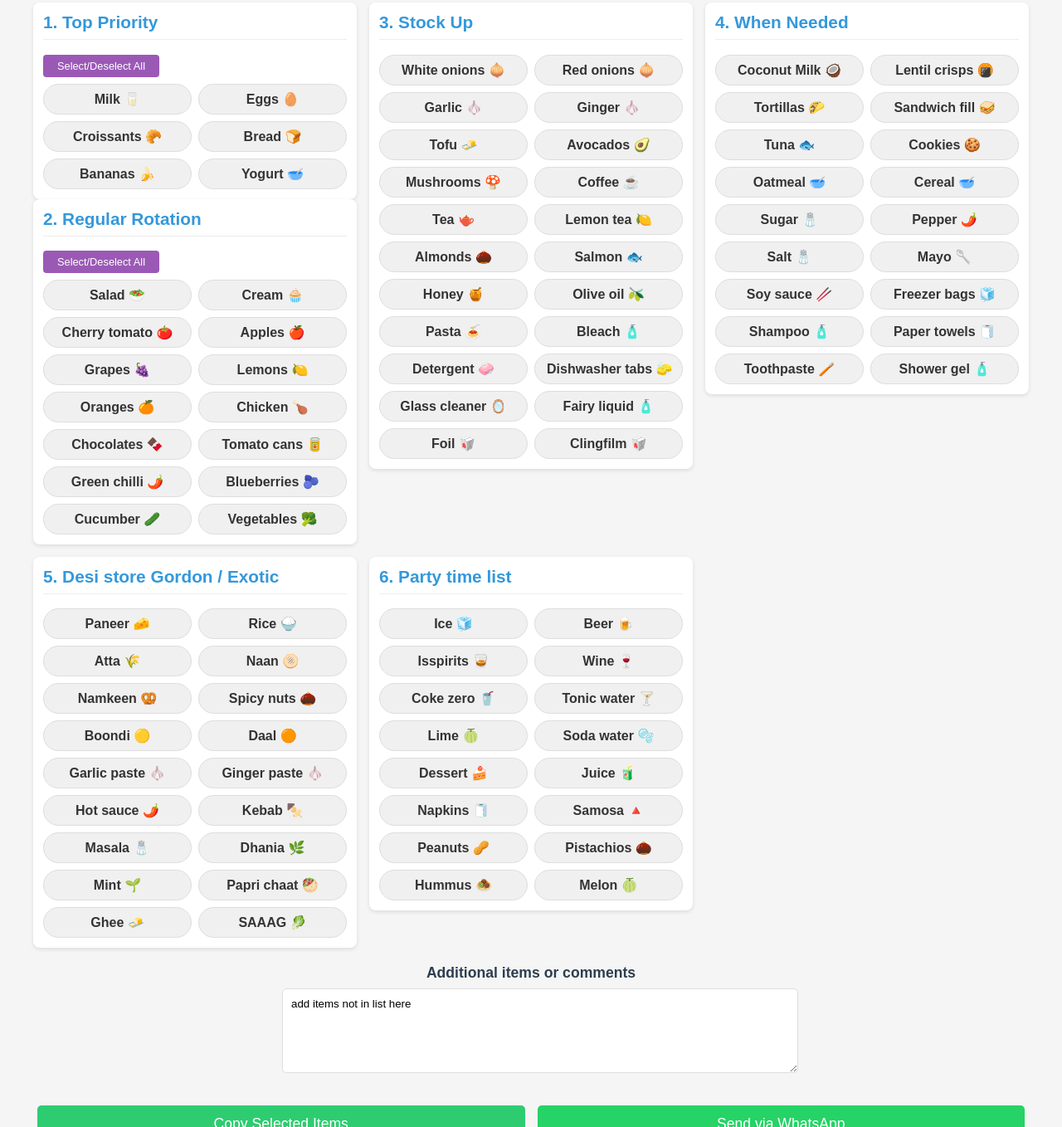
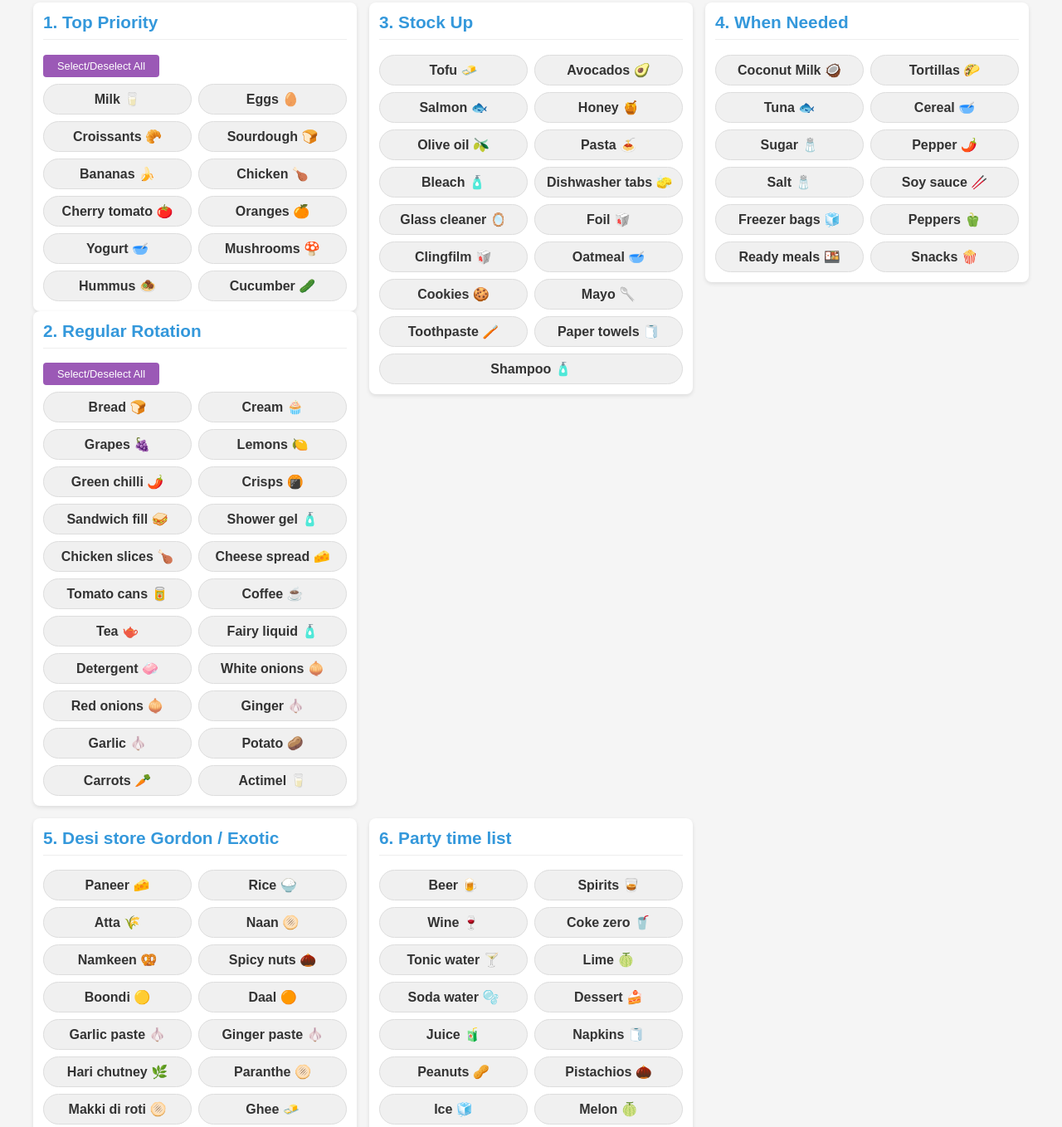
Before and after one commit to Guru656/6able-5hopping-6en, a plain HTML site: page index.html in a window 1280 px wide. Shown: the part 139-1497 px from the top of the page at 83% size. Drawn offline with Linux system fonts and the light colour scheme.

Commit message:
priorities and list items updated

```diff
--- a/index.html
+++ b/index.html
@@ -179,27 +179,22 @@
                 min-width: auto;
                 margin: 0;
             }
-            /* Left column */
             .category-container > div:nth-child(1) {
                 grid-column: 1;
                 grid-row: 1 / span 2;
             }
-            /* Middle column */
             .category-container > div:nth-child(2) {
                 grid-column: 2;
                 grid-row: 1;
             }
-            /* Right column */
             .category-container > div:nth-child(3) {
                 grid-column: 3;
                 grid-row: 1;
             }
-            /* Bottom left (Desi store) */
             .category-container > div:nth-child(4) {
                 grid-column: 1;
                 grid-row: 3;
             }
-            /* Bottom middle (Party time) */
             .category-container > div:nth-child(5) {
                 grid-column: 2;
                 grid-row: 3;
@@ -225,9 +220,15 @@
                     <button class="item-btn" data-name="Milk 🥛">Milk 🥛</button>
                     <button class="item-btn" data-name="Eggs 🥚">Eggs 🥚</button>
                     <button class="item-btn" data-name="Croissants 🥐">Croissants 🥐</button>
-                    <button class="item-btn" data-name="Bread 🍞">Bread 🍞</button>
+                    <button class="item-btn" data-name="Sourdough 🍞">Sourdough 🍞</button>
                     <button class="item-btn" data-name="Bananas 🍌">Bananas 🍌</button>
+                    <button class="item-btn" data-name="Chicken 🍗">Chicken 🍗</button>
+                    <button class="item-btn" data-name="Cherry tomato 🍅">Cherry tomato 🍅</button>
+                    <button class="item-btn" data-name="Oranges 🍊">Oranges 🍊</button>
                     <button class="item-btn" data-name="Yogurt 🥣">Yogurt 🥣</button>
+                    <button class="item-btn" data-name="Mushrooms 🍄">Mushrooms 🍄</button>
+                    <button class="item-btn" data-name="Hummus 🧆">Hummus 🧆</button>
+                    <button class="item-btn" data-name="Cucumber 🥒">Cucumber 🥒</button>
                 </div>
             </div>
 
@@ -235,20 +236,28 @@
                 <h2>2. Regular Rotation</h2>
                 <button class="select-all-btn" data-category="regular-rotation">Select/Deselect All</button>
                 <div class="item-buttons" id="regular-rotation">
-                    <button class="item-btn" data-name="Salad 🥗">Salad 🥗</button>
+                    <button class="item-btn" data-name="Bread 🍞">Bread 🍞</button>
                     <button class="item-btn" data-name="Cream 🧁">Cream 🧁</button>
-                    <button class="item-btn" data-name="Cherry tomato 🍅">Cherry tomato 🍅</button>
-                    <button class="item-btn" data-name="Apples 🍎">Apples 🍎</button>
                     <button class="item-btn" data-name="Grapes 🍇">Grapes 🍇</button>
                     <button class="item-btn" data-name="Lemons 🍋">Lemons 🍋</button>
-                    <button class="item-btn" data-name="Oranges 🍊">Oranges 🍊</button>
-                    <button class="item-btn" data-name="Chicken 🍗">Chicken 🍗</button>
-                    <button class="item-btn" data-name="Chocolates 🍫">Chocolates 🍫</button>
+                    <button class="item-btn" data-name="Green chilli 🌶️">Green chilli 🌶️</button>
+                    <button class="item-btn" data-name="Crisps 🍘">Crisps 🍘</button>
+                    <button class="item-btn" data-name="Sandwich fill 🥪">Sandwich fill 🥪</button>
+                    <button class="item-btn" data-name="Shower gel 🧴">Shower gel 🧴</button>
+                    <button class="item-btn" data-name="Chicken slices 🍗">Chicken slices 🍗</button>
+                    <button class="item-btn" data-name="Cheese spread 🧀">Cheese spread 🧀</button>
                     <button class="item-btn" data-name="Tomato cans 🥫">Tomato cans 🥫</button>
-                    <button class="item-btn" data-name="Green chilli 🌶️">Green chilli 🌶️</button>
-                    <button class="item-btn" data-name="Blueberries 🫐">Blueberries 🫐</button>
-                    <button class="item-btn" data-name="Cucumber 🥒">Cucumber 🥒</button>
-                    <button class="item-btn" data-name="Vegetables 🥦">Vegetables 🥦</button>
+                    <button class="item-btn" data-name="Coffee ☕">Coffee ☕</button>
+                    <button class="item-btn" data-name="Tea 🫖">Tea 🫖</button>
+                    <button class="item-btn" data-name="Fairy liquid 🧴">Fairy liquid 🧴</button>
+                    <button class="item-btn" data-name="Detergent 🧼">Detergent 🧼</button>
+                    <button class="item-btn" data-name="White onions 🧅">White onions 🧅</button>
+                    <button class="item-btn" data-name="Red onions 🧅">Red onions 🧅</button>
+                    <button class="item-btn" data-name="Ginger 🧄">Ginger 🧄</button>
+                    <button class="item-btn" data-name="Garlic 🧄">Garlic 🧄</button>
+                    <button class="item-btn" data-name="Potato 🥔">Potato 🥔</button>
+                    <button class="item-btn" data-name="Carrots 🥕">Carrots 🥕</button>
+                    <button class="item-btn" data-name="Actimel 🥛">Actimel 🥛</button>
                 </div>
             </div>
         </div>
@@ -258,28 +267,23 @@
             <div class="category">
                 <h2>3. Stock Up</h2>
                 <div class="item-buttons">
-                    <button class="item-btn" data-name="White onions 🧅">White onions 🧅</button>
-                    <button class="item-btn" data-name="Red onions 🧅">Red onions 🧅</button>
-                    <button class="item-btn" data-name="Garlic 🧄">Garlic 🧄</button>
-                    <button class="item-btn" data-name="Ginger 🧄">Ginger 🧄</button>
                     <button class="item-btn" data-name="Tofu 🧈">Tofu 🧈</button>
                     <button class="item-btn" data-name="Avocados 🥑">Avocados 🥑</button>
-                    <button class="item-btn" data-name="Mushrooms 🍄">Mushrooms 🍄</button>
-                    <button class="item-btn" data-name="Coffee ☕">Coffee ☕</button>
-                    <button class="item-btn" data-name="Tea 🫖">Tea 🫖</button>
-                    <button class="item-btn" data-name="Lemon tea 🍋">Lemon tea 🍋</button>
-                    <button class="item-btn" data-name="Almonds 🌰">Almonds 🌰</button>
                     <button class="item-btn" data-name="Salmon 🐟">Salmon 🐟</button>
                     <button class="item-btn" data-name="Honey 🍯">Honey 🍯</button>
                     <button class="item-btn" data-name="Olive oil 🫒">Olive oil 🫒</button>
                     <button class="item-btn" data-name="Pasta 🍝">Pasta 🍝</button>
                     <button class="item-btn" data-name="Bleach 🧴">Bleach 🧴</button>
-                    <button class="item-btn" data-name="Detergent 🧼">Detergent 🧼</button>
                     <button class="item-btn" data-name="Dishwasher tabs 🧽">Dishwasher tabs 🧽</button>
                     <button class="item-btn" data-name="Glass cleaner 🪞">Glass cleaner 🪞</button>
-                    <button class="item-btn" data-name="Fairy liquid 🧴">Fairy liquid 🧴</button>
                     <button class="item-btn" data-name="Foil 🥡">Foil 🥡</button>
                     <button class="item-btn" data-name="Clingfilm 🥡">Clingfilm 🥡</button>
+                    <button class="item-btn" data-name="Oatmeal 🥣">Oatmeal 🥣</button>
+                    <button class="item-btn" data-name="Cookies 🍪">Cookies 🍪</button>
+                    <button class="item-btn" data-name="Mayo 🥄">Mayo 🥄</button>
+                    <button class="item-btn" data-name="Toothpaste 🪥">Toothpaste 🪥</button>
+                    <button class="item-btn" data-name="Paper towels 🧻">Paper towels 🧻</button>
+                    <button class="item-btn" data-name="Shampoo 🧴">Shampoo 🧴</button>
                 </div>
             </div>
         </div>
@@ -290,23 +294,17 @@
                 <h2>4. When Needed</h2>
                 <div class="item-buttons">
                     <button class="item-btn" data-name="Coconut Milk 🥥">Coconut Milk 🥥</button>
-                    <button class="item-btn" data-name="Lentil crisps 🍘">Lentil crisps 🍘</button>
                     <button class="item-btn" data-name="Tortillas 🌮">Tortillas 🌮</button>
-                    <button class="item-btn" data-name="Sandwich fill 🥪">Sandwich fill 🥪</button>
                     <button class="item-btn" data-name="Tuna 🐟">Tuna 🐟</button>
-                    <button class="item-btn" data-name="Cookies 🍪">Cookies 🍪</button>
-                    <button class="item-btn" data-name="Oatmeal 🥣">Oatmeal 🥣</button>
                     <button class="item-btn" data-name="Cereal 🥣">Cereal 🥣</button>
                     <button class="item-btn" data-name="Sugar 🧂">Sugar 🧂</button>
                     <button class="item-btn" data-name="Pepper 🌶️">Pepper 🌶️</button>
                     <button class="item-btn" data-name="Salt 🧂">Salt 🧂</button>
-                    <button class="item-btn" data-name="Mayo 🥄">Mayo 🥄</button>
                     <button class="item-btn" data-name="Soy sauce 🥢">Soy sauce 🥢</button>
                     <button class="item-btn" data-name="Freezer bags 🧊">Freezer bags 🧊</button>
-                    <button class="item-btn" data-name="Shampoo 🧴">Shampoo 🧴</button>
-                    <button class="item-btn" data-name="Paper towels 🧻">Paper towels 🧻</button>
-                    <button class="item-btn" data-name="Toothpaste 🪥">Toothpaste 🪥</button>
-                    <button class="item-btn" data-name="Shower gel 🧴">Shower gel 🧴</button>
+                    <button class="item-btn" data-name="Peppers 🫑">Peppers 🫑</button>
+                    <button class="item-btn" data-name="Ready meals 🍱">Ready meals 🍱</button>
+                    <button class="item-btn" data-name="Snacks 🍿">Snacks 🍿</button>
                 </div>
             </div>
         </div>
@@ -326,14 +324,14 @@
                     <button class="item-btn" data-name="Daal 🟠">Daal 🟠</button>
                     <button class="item-btn" data-name="Garlic paste 🧄">Garlic paste 🧄</button>
                     <button class="item-btn" data-name="Ginger paste 🧄">Ginger paste 🧄</button>
-                    <button class="item-btn" data-name="Hot sauce 🌶️">Hot sauce 🌶️</button>
-                    <button class="item-btn" data-name="Kebab 🍢">Kebab 🍢</button>
-                    <button class="item-btn" data-name="Masala 🧂">Masala 🧂</button>
-                    <button class="item-btn" data-name="Dhania 🌿">Dhania 🌿</button>
-                    <button class="item-btn" data-name="Mint 🌱">Mint 🌱</button>
-                    <button class="item-btn" data-name="Papri chaat 🥙">Papri chaat 🥙</button>
+                    <button class="item-btn" data-name="Hari chutney 🌿">Hari chutney 🌿</button>
+                    <button class="item-btn" data-name="Paranthe 🫓">Paranthe 🫓</button>
+                    <button class="item-btn" data-name="Makki di roti 🫓">Makki di roti 🫓</button>
                     <button class="item-btn" data-name="Ghee 🧈">Ghee 🧈</button>
                     <button class="item-btn" data-name="SAAAG 🥬">SAAAG 🥬</button>
+                    <button class="item-btn" data-name="Dahi 🥣">Dahi 🥣</button>
+                    <button class="item-btn" data-name="Kulfi 🍨">Kulfi 🍨</button>
+                    <button class="item-btn" data-name="Samosa 🔺">Samosa 🔺</button>
                 </div>
             </div>
         </div>
@@ -343,9 +341,8 @@
             <div class="category">
                 <h2>6. Party time list</h2>
                 <div class="item-buttons">
-                    <button class="item-btn" data-name="Ice 🧊">Ice 🧊</button>
                     <button class="item-btn" data-name="Beer 🍺">Beer 🍺</button>
-                    <button class="item-btn" data-name="Isspirits 🥃">Isspirits 🥃</button>
+                    <button class="item-btn" data-name="Spirits 🥃">Spirits 🥃</button>
                     <button class="item-btn" data-name="Wine 🍷">Wine 🍷</button>
                     <button class="item-btn" data-name="Coke zero 🥤">Coke zero 🥤</button>
                     <button class="item-btn" data-name="Tonic water 🍸">Tonic water 🍸</button>
@@ -354,11 +351,11 @@
                     <button class="item-btn" data-name="Dessert 🍰">Dessert 🍰</button>
                     <button class="item-btn" data-name="Juice 🧃">Juice 🧃</button>
                     <button class="item-btn" data-name="Napkins 🧻">Napkins 🧻</button>
-                    <button class="item-btn" data-name="Samosa 🔺">Samosa 🔺</button>
                     <button class="item-btn" data-name="Peanuts 🥜">Peanuts 🥜</button>
                     <button class="item-btn" data-name="Pistachios 🌰">Pistachios 🌰</button>
-                    <button class="item-btn" data-name="Hummus 🧆">Hummus 🧆</button>
+                    <button class="item-btn" data-name="Ice 🧊">Ice 🧊</button>
                     <button class="item-btn" data-name="Melon 🍈">Melon 🍈</button>
+                    <button class="item-btn" data-name="Watermelon 🍉">Watermelon 🍉</button>
                 </div>
             </div>
         </div>
@@ -378,14 +375,12 @@
     <textarea id="hiddenTextarea" class="hidden-textarea"></textarea>
 
     <script>
-        // Initialize item buttons
         document.querySelectorAll('.item-btn').forEach(button => {
             button.addEventListener('click', function() {
                 this.classList.toggle('selected');
             });
         });
 
-        // Add select all functionality for specific categories
         document.querySelectorAll('.select-all-btn').forEach(button => {
             button.addEventListener('click', function() {
                 const categoryId = this.dataset.category;
@@ -400,17 +395,14 @@
                     }
                 });
 
-                // Update button text
                 this.textContent = allSelected ? 'Select All' : 'Deselect All';
             });
         });
 
         function getShoppingList() {
-            // Get selected items from buttons
             const selectedItems = Array.from(document.querySelectorAll('.item-btn.selected'))
                 .map(button => button.dataset.name);
 
-            // Get additional items from textarea
             const additionalItemsText = document.getElementById('additionalItems').value;
             const additionalItems = additionalItemsText.split('\n')
                 .map(item => item.trim())
@@ -459,13 +451,11 @@
             window.open(`https://wa.me/?text=${text}`, '_blank');
         }
 
-        // Set up event listeners for both sets of buttons
         document.getElementById('copyButton').addEventListener('click', copyToClipboard);
         document.getElementById('whatsappButton').addEventListener('click', sendToWhatsApp);
         document.getElementById('copyButtonTop').addEventListener('click', copyToClipboard);
         document.getElementById('whatsappButtonTop').addEventListener('click', sendToWhatsApp);
 
-        // Clear default text when textarea is focused
         document.getElementById('additionalItems').addEventListener('focus', function() {
             if (this.value === "add items not in list here") {
                 this.value = '';
```
